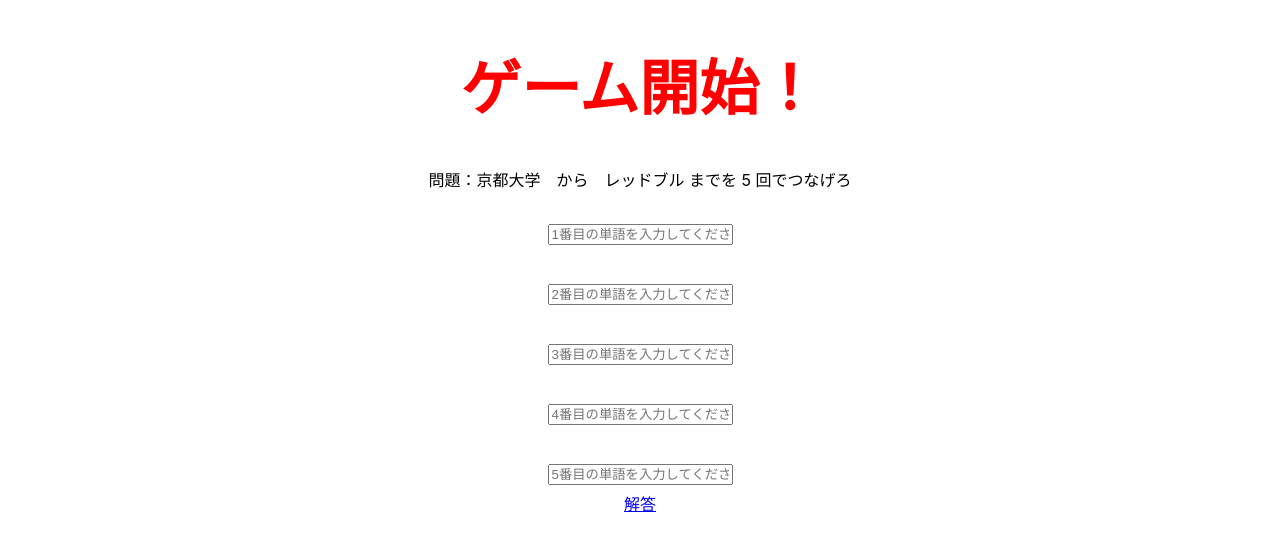
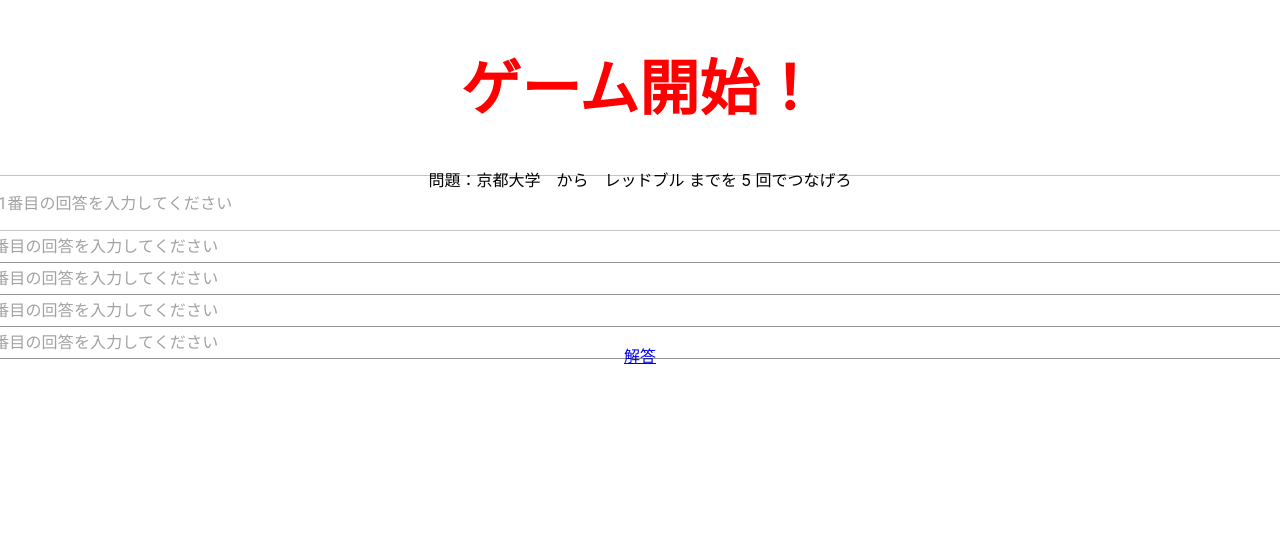
Before and after one commit to Kamodes/wikitsunagi_front, a React (Create React App) app: page /Main in a window 1280 px wide. Shown: the top 550 px of the page. Built offline with nearby package versions, Linux system fonts and the light colour scheme.

Commit message:
materialUIのテキストフィールドを使ったけどうまく配置されない

```diff
--- a/package.json
+++ b/package.json
@@ -3,6 +3,7 @@
   "version": "0.1.0",
   "private": true,
   "dependencies": {
+    "@material-ui/core": "^4.12.3",
     "@testing-library/jest-dom": "^5.11.4",
     "@testing-library/react": "^11.1.0",
     "@testing-library/user-event": "^12.1.10",
@@ -12,6 +13,7 @@
     "@types/react-dom": "^17.0.0",
     "react": "^17.0.2",
     "react-dom": "^17.0.2",
+    "react-hook-form": "^7.15.3",
     "react-router-dom": "^5.2.0",
     "react-scripts": "4.0.3",
     "styled-components": "^5.3.0",
--- a/src/components/AnswersList.tsx
+++ b/src/components/AnswersList.tsx
@@ -1,21 +1,59 @@
-import React, {useState} from "react";
-import Answer from "./Answer";
-import styled from "styled-components"
+import React, { useState } from "react";
+import styled from "styled-components";
+import { useForm, SubmitHandler } from "react-hook-form";
+import { TextField, Grid } from "@material-ui/core";
 
-const array = Array.from({length: 5}, (v, k) => k);
+type AnswerType = {
+  first: string;
+  second: string;
+  third: string;
+  forth: string;
+  fifth: string;
+};
 
-const AnswersList = () =>{
-    const answerRows = array.map((i) => {
-        return(
-            <Answer index = {i} key={i}/>
-        )
-    });
+const TextFieldStyle = styled.section`
+  width: 300;
+`;
 
-    return(
-        <div>
-            {answerRows}
-        </div>
-    );
-}
+const AnswersList = () => {
+  const { register, handleSubmit } = useForm<AnswerType>({
+    mode: "onSubmit",
+    reValidateMode: "onChange",
+  });
+  const handleOnSubmit: SubmitHandler<AnswerType> = (data) => {
+    console.log(data);
+  };
+  return (
+    <>
+      <form onSubmit={handleSubmit(handleOnSubmit)}>
+        <TextFieldStyle>
+          <Grid container direction="column" spacing={4}>
+            <TextField
+              variant="outlined"
+              placeholder="1番目の回答を入力してください"
+              {...register("first")}
+            ></TextField>
+            <TextField
+              placeholder="2番目の回答を入力してください"
+              {...register("second")}
+            ></TextField>
+            <TextField
+              placeholder="3番目の回答を入力してください"
+              {...register("third")}
+            ></TextField>
+            <TextField
+              placeholder="4番目の回答を入力してください"
+              {...register("forth")}
+            ></TextField>
+            <TextField
+              placeholder="5番目の回答を入力してください"
+              {...register("fifth")}
+            ></TextField>
+          </Grid>
+        </TextFieldStyle>
+      </form>
+    </>
+  );
+};
 
 export default AnswersList;
--- a/src/components/App.tsx
+++ b/src/components/App.tsx
@@ -1,9 +1,9 @@
-import React, {useState} from 'react';
-import './CSS/App.css';
-import{ BrowserRouter as Router, Route } from 'react-router-dom';
-import Game from './Game';
-import Title from './Title';
-import Result from './Result';
+import React, { useState } from "react";
+import "./CSS/App.css";
+import { BrowserRouter as Router, Route } from "react-router-dom";
+import Game from "./Game";
+import Title from "./Title";
+import Result from "./Result";
 
 //ここのinitialの時点でAPIからデータ取ってきても良いと思う
 const initialQuestWord: string[] = ["京都大学", "レッドブル"];
@@ -13,9 +13,13 @@
     <div className="App">
       <Router>
         <div>
-          <Route exact path='/' component={Title}/>
-          <Route exact path='/Main' render={()=> <Game questWords={questWord} />}/>
-          <Route exact path='/Result' component={Result}/>
+          <Route exact path="/" component={Title} />
+          <Route
+            exact
+            path="/Main"
+            render={() => <Game questWords={questWord} maxWord={5} />}
+          />
+          <Route exact path="/Result" component={Result} />
         </div>
       </Router>
     </div>
--- a/src/components/Game.tsx
+++ b/src/components/Game.tsx
@@ -1,13 +1,12 @@
 import React, { useEffect, useState } from "react";
 import AnswersList from "./AnswersList";
-import{ Link } from 'react-router-dom';
+import { Link } from "react-router-dom";
 import styled from "styled-components";
 import { type } from "os";
 
-const maxWord:number = 5;
-
 type GameProps = {
-    questWords: string[],
+  questWords: string[];
+  maxWord: number;
 };
 
 const TitleStyle = styled.h1`
@@ -15,19 +14,20 @@
   font-size: 60px;
 `;
 
-const Game = (Prop: GameProps) =>{
-    return(
+const Game = (Prop: GameProps) => {
+  return (
     <>
       <div>
         <TitleStyle>ゲーム開始！</TitleStyle>
         <div>
-                問題：{Prop.questWords[0]}　から　{Prop.questWords[1]} までを {maxWord} 回でつなげろ
+          問題：{Prop.questWords[0]}　から　{Prop.questWords[1]} までを{" "}
+          {Prop.maxWord} 回でつなげろ
         </div>
-            <AnswersList/>
+        <AnswersList />
         <Link to="/result">解答</Link>
       </div>
     </>
-    )
-}
+  );
+};
 
 export default Game;
```
Also changed, not shown: src/components/Answer.tsx (+14 -11 lines), src/components/Title.tsx (+17 -11 lines), 1 other file (tests, documents, lock files or other folders). Lines whose indentation alone changed are shown as unchanged.
